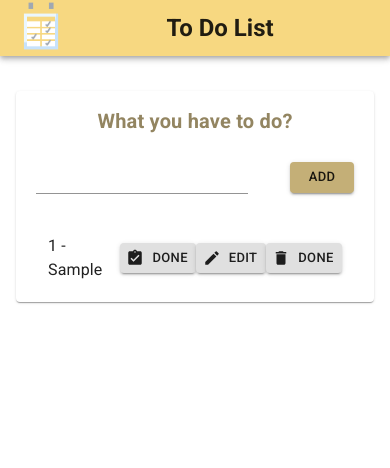
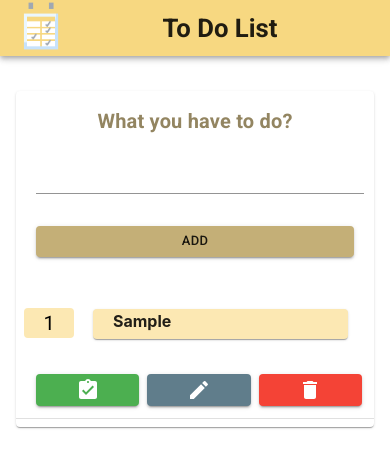
Before and after one commit to mvelezg99/todo-reactjs, a React (Create React App) app: page / in a window 390 px wide. Both pictures are taken after typing "Sample" into the empty fields and a click on the button "ADD". Shown: the top 468 px of the page. Built offline with nearby package versions, Linux system fonts and the light colour scheme.

Commit message:
Add CRUD functionalities on Todo list
- Delete functionality
- Mark as complete funcionality

```diff
--- a/src/components/molecules/TodoForm.jsx
+++ b/src/components/molecules/TodoForm.jsx
@@ -1,18 +1,18 @@
-// ----- React imports
+// ---------- React imports
 import React, { useState } from "react";
 import { useDispatch, useSelector } from "react-redux";
-// ----- Components imports
+// ---------- Components imports
 import TextField from "@material-ui/core/TextField";
 import FormLabel from "@material-ui/core/FormLabel";
 import Button from "@material-ui/core/Button";
-// ----- Layout imports
+// ---------- Layout imports
 import Grid from "@material-ui/core/Grid";
-// ----- Utils imports
+// ---------- Utils imports
 import { v1 as uuid } from "uuid";
 import { ThemeProvider } from "@material-ui/core/styles";
 import useMediaQuery from "@material-ui/core/useMediaQuery";
 import { createTodo } from "../../redux_store/todosReducer";
-// ----- Styles imports
+// ---------- Styles imports
 import { homeTheme, useHomeStyles } from "../../styles/home_style";
 
 const INITIAL_TODO = {
@@ -26,23 +26,32 @@ const INITIAL_TODO = {
 const TodoForm = () => {
   const dispatch = useDispatch();
   const classes = useHomeStyles();
-  const widthMatches = useMediaQuery("(max-width:360px)");
+  const widthMatches = useMediaQuery("(max-width:470px)");
 
   const todos = useSelector((state) => state.todos);
   const [todo, setTodo] = useState(INITIAL_TODO);
 
-  const handleSubmit = (e) => {
-    if (!todo.error.error) {
+  const handleSubmit = () => {
+    if (todo.name === "") {
+      setTodo({
+        name: todo.name,
+        error: {
+          error: true,
+          message: "Can not add an empty task."
+        }
+      })
+    }
+
+    if (!todo.error.error && todo.name !== "") {
       const newTodo = {
         id: uuid(),
         order: todos.length,
         name: todo.name,
         completed: false,
+        deleted: false,
       };
-
       dispatch(createTodo(newTodo));
       setTodo(INITIAL_TODO);
-      console.log(todos);
     }
   };
 
@@ -52,8 +61,6 @@ const TodoForm = () => {
       name: value,
       error: validateTodo(value),
     });
-
-    console.log(todo);
   };
 
   function validateTodo(todo) {
@@ -82,6 +89,7 @@ const TodoForm = () => {
       <Grid container direction="row" spacing={4} className={classes.todo_form}>
         <Grid item className={classes.todo_input}>
           <TextField
+            autoComplete="off"
             type="string"
             error={todo.error.error}
             helperText={todo.error.message}
--- a/src/components/molecules/TodoList.jsx
+++ b/src/components/molecules/TodoList.jsx
@@ -1,62 +1,151 @@
-// ----- React imports
+// ---------- React imports
 import React from "react";
-// ----- Components imports
+import { useSelector, useDispatch } from "react-redux";
+// ---------- Components imports
+import Paper from "@material-ui/core/Paper";
 import Button from "@material-ui/core/Button";
+import Avatar from "@material-ui/core/Avatar";
 import List from "@material-ui/core/List";
 import ListItem from "@material-ui/core/ListItem";
-import ListItemText from "@material-ui/core/ListItemText";
-// ----- Layout imports
-import Container from "@material-ui/core/Container";
-// ----- Utils imports
-import { useSelector } from "react-redux";
-// ----- Styles imports
+import ListItemAvatar from "@material-ui/core/ListItemAvatar";
+// ---------- Layout imports
+import Grid from "@material-ui/core/Grid";
+import Divider from "@material-ui/core/Divider";
+// ---------- Utils imports
+import { deleteTodo, completeTodo } from "../../redux_store/todosReducer";
+import useMediaQuery from "@material-ui/core/useMediaQuery";
+// ---------- Styles imports
 import { listTheme, useListStyles } from "../../styles/list_style";
+import {
+  successTheme,
+  notSuccessTheme,
+  editTheme,
+  deleteTheme,
+} from "../../styles/button_style";
 import { ThemeProvider } from "@material-ui/core/styles";
-// ----- Images imports
+// ---------- Images imports
 import EditIcon from "@material-ui/icons/Edit";
-import AssignmentTurnedInIcon from '@material-ui/icons/AssignmentTurnedIn';
-import DeleteIcon from '@material-ui/icons/Delete';
+import AssignmentTurnedInIcon from "@material-ui/icons/AssignmentTurnedIn";
+import Assignment from "@material-ui/icons/Assignment";
+import DeleteIcon from "@material-ui/icons/Delete";
 
 const TodoList = () => {
+  const widthMatches = useMediaQuery("(max-width:740px)");
   const classes = useListStyles();
 
+  const dispatch = useDispatch();
   const todos = useSelector((state) => state.todos);
+
+  function handleDelete(todo) {
+    dispatch(deleteTodo(todo));
+  }
+
+  function handleComplete(todo) {
+    dispatch(completeTodo(todo));
+  }
+
   return (
-    <Container>
     <ThemeProvider theme={listTheme}>
       <List component="nav">
         {todos.map((todo) => (
-            <ListItem key={todo.id}>
-              <ListItemText primary={`${todo.order + 1} - ${todo.name}`} />
+          <div key={todo.id}>
+            <ListItem>
+              <Grid
+                container
+                direction="row"
+                spacing={2}
+                className={classes.list_row}
+              >
+                <ListItemAvatar className={classes.avatar_div}>
+                  <Avatar
+                    variant="rounded"
+                    className={
+                      todo.completed ? classes.avatar_completed : classes.avatar
+                    }
+                  >
+                    {todo.order + 1}
+                  </Avatar>
+                </ListItemAvatar>
+                <Grid item className={classes.list_item_text}>
+                  <Paper
+                    elevation={1}
+                    className={
+                      todo.completed ? classes.paper_complete : classes.paper
+                    }
+                  >
+                    <p
+                      className={
+                        todo.completed
+                          ? classes.paper_text_completed
+                          : classes.paper_text
+                      }
+                    >
+                      <strong>{todo.name}</strong>
+                    </p>
+                  </Paper>
+                </Grid>
+                <Grid
+                  item
+                  className={
+                    !widthMatches
+                      ? classes.list_buttons
+                      : classes.list_buttons_xs
+                  }
+                >
+                  <Grid container spacing={1} className={classes.buttons_div}>
+                    <Grid item className={classes.item_button}>
+                      <ThemeProvider
+                        theme={todo.completed ? notSuccessTheme : successTheme}
+                      >
                         <Button
+                          className={classes.button}
+                          onClick={() => handleComplete(todo)}
                           variant="contained"
-                color="success"
+                          color="primary"
                           size="small"
-                startIcon={<AssignmentTurnedInIcon />}
                         >
-                Done
+                          {!todo.completed ? (
+                            <AssignmentTurnedInIcon color="secondary" />
+                          ) : (
+                            <Assignment color="secondary" />
+                          )}
                         </Button>
+                      </ThemeProvider>
+                    </Grid>
+                    <Grid item className={classes.item_button}>
+                      <ThemeProvider theme={editTheme}>
                         <Button
+                          className={classes.button}
                           variant="contained"
-                color="info"
+                          color="primary"
                           size="small"
-                startIcon={<EditIcon />}
                         >
-                Edit
+                          <EditIcon color="secondary" />
                         </Button>
+                      </ThemeProvider>
+                    </Grid>
+                    <Grid item className={classes.item_button}>
+                      <ThemeProvider theme={deleteTheme}>
                         <Button
+                          className={classes.button}
+                          onClick={() => handleDelete(todo)}
                           variant="contained"
-                color="error"
+                          color="primary"
                           size="small"
-                startIcon={<DeleteIcon />}
                         >
-                Done
+                          <DeleteIcon color="secondary" />
                         </Button>
+                      </ThemeProvider>
+                    </Grid>
+                  </Grid>
+                </Grid>
+              </Grid>
             </ListItem>
+            <Divider />
+          </div>
         ))}
       </List>
     </ThemeProvider>
-    </Container>
   );
 };
 
--- a/src/redux_store/todosReducer.js
+++ b/src/redux_store/todosReducer.js
@@ -1,9 +1,31 @@
 export const ADD_TODO_ACTION = "ADD_TODO";
+export const DELETE_TODO_ACTION = "DELETE_TODO";
+export const COMPLETE_TODO_ACTION = "COMPLETE_TODO";
 
 export function todosReducer(state = [], action) {
   switch (action.type) {
     case ADD_TODO_ACTION:
       return [...state, action.todo];
+
+    case DELETE_TODO_ACTION: {
+      const newTodos = state.filter((todo) => todo.id !== action.todo.id);
+      const sortedTodos = newTodos.map((todo, index) => {
+        return { ...todo, order: index };
+      });
+
+      return sortedTodos;
+    }
+
+    case COMPLETE_TODO_ACTION: {
+      const newTodos = state.map((todo) => {
+        return {
+          ...todo,
+          completed: todo.id === action.todo.id ? !todo.completed : todo.completed,
+        };
+      });
+      return newTodos;
+
+    }
 
     default:
       return state;
@@ -13,6 +35,20 @@ export function todosReducer(state = [], action) {
 export const createTodo = (todo) => {
   return {
     type: ADD_TODO_ACTION,
-    todo
-  }
-}
+    todo,
+  };
+};
+
+export const deleteTodo = (todo) => {
+  return {
+    type: DELETE_TODO_ACTION,
+    todo,
+  };
+};
+
+export const completeTodo = (todo) => {
+  return {
+    type: COMPLETE_TODO_ACTION,
+    todo,
+  };
+};
--- /dev/null
+++ b/src/styles/button_style.js
@@ -0,0 +1,46 @@
+import { createMuiTheme } from "@material-ui/core/styles";
+import { green, blueGrey, red } from "@material-ui/core/colors";
+
+export const successTheme = createMuiTheme({
+  palette: {
+    primary: {
+      main: green[500],
+    },
+    secondary: {
+      main: "#FFFFFF",
+    },
+  },
+});
+
+export const notSuccessTheme = createMuiTheme({
+  palette: {
+    primary:{
+      main: "#fce8b3"
+    },
+    secondary: {
+      main: "#FFFFFF",
+    }
+  }
+})
+
+export const editTheme = createMuiTheme({
+  palette: {
+    primary: {
+      main: blueGrey[500],
+    },
+    secondary: {
+      main: "#FFFFFF",
+    },
+  },
+});
+
+export const deleteTheme = createMuiTheme({
+  palette: {
+    primary: {
+      main: red[500],
+    },
+    secondary: {
+      main: "#FFFFFF",
+    },
+  },
+});
--- a/src/styles/list_style.js
+++ b/src/styles/list_style.js
@@ -1,4 +1,5 @@
 import { createMuiTheme, makeStyles } from "@material-ui/core/styles";
+import { green } from "@material-ui/core/colors";
 
 export const listTheme = createMuiTheme({
   palette: {
@@ -9,6 +10,76 @@ export const listTheme = createMuiTheme({
 });
 
 export const useListStyles = makeStyles(() => ({
-  root: {
+  avatar: {
+    backgroundColor: "#fce8b3",
+    color: "black",
+    height: 30,
+    width: 50,
+  },
+  avatar_completed: {
+    backgroundColor: green[500],
+    color: "#FFFFFF",
+    height: 30,
+    width: 50,
+  },
+  avatar_div: {
+    margin: "auto",
+  },
+  list_row: {
+    display: "flex",
+    justifyContent: "space-between",
+  },
+  list_item_text: {
+    flexGrow: 5,
+  },
+  list_buttons: {
+    display: "flex",
+    justifyContent: "space-between",
+  },
+  list_buttons_xs: {
+    display: "block",
+    margin: "auto",
+    width: "100%",
+  },
+  buttons_div: {
+    display: "flex",
+    justifyContent: "center",
+    margin: "auto",
+  },
+  item_button: {
+    flex: 1,
+  },
+  button: {
+    width: "100%"
+  },
+  paper: {
+    backgroundColor: "#fce8b3",
+    height: 30,
+    marginRight: 10,
+    marginLeft: 5,
+    marginTop: 0,
+    marginBottom: 15,
+  },
+  paper_complete:{
+    backgroundColor: green[500],
+    height: 30,
+    marginRight: 10,
+    marginLeft: 5,
+    marginTop: 0,
+    marginBottom: 15
+  },
+  paper_text: {
+    marginLeft: 20,
+    paddingTop: 2,
+    fontWeight: "bold",
+    wordBreak: "break-word",
+  },
+  paper_text_completed:{
+    marginLeft: 20,
+    paddingTop: 2,
+    wordBreak: "break-word",
+    color: "#234f3a",
+    fontStyle: "italic",
+    textDecoration: "line-through"
   }
 }));
```
Also changed, not shown: src/components/global/Header.jsx (+5 -5 lines), src/pages/Home.jsx (+5 -5 lines). Lines whose indentation alone changed are shown as unchanged.
